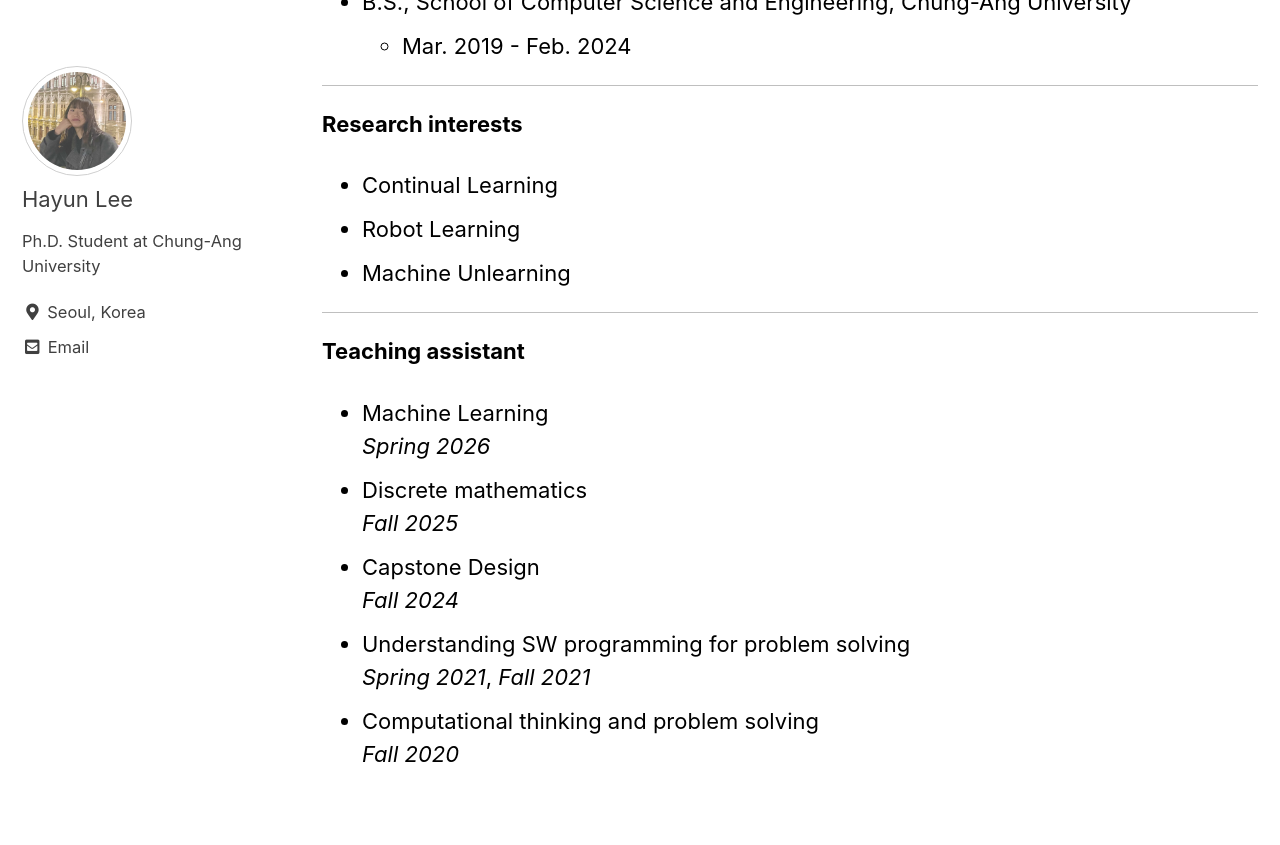
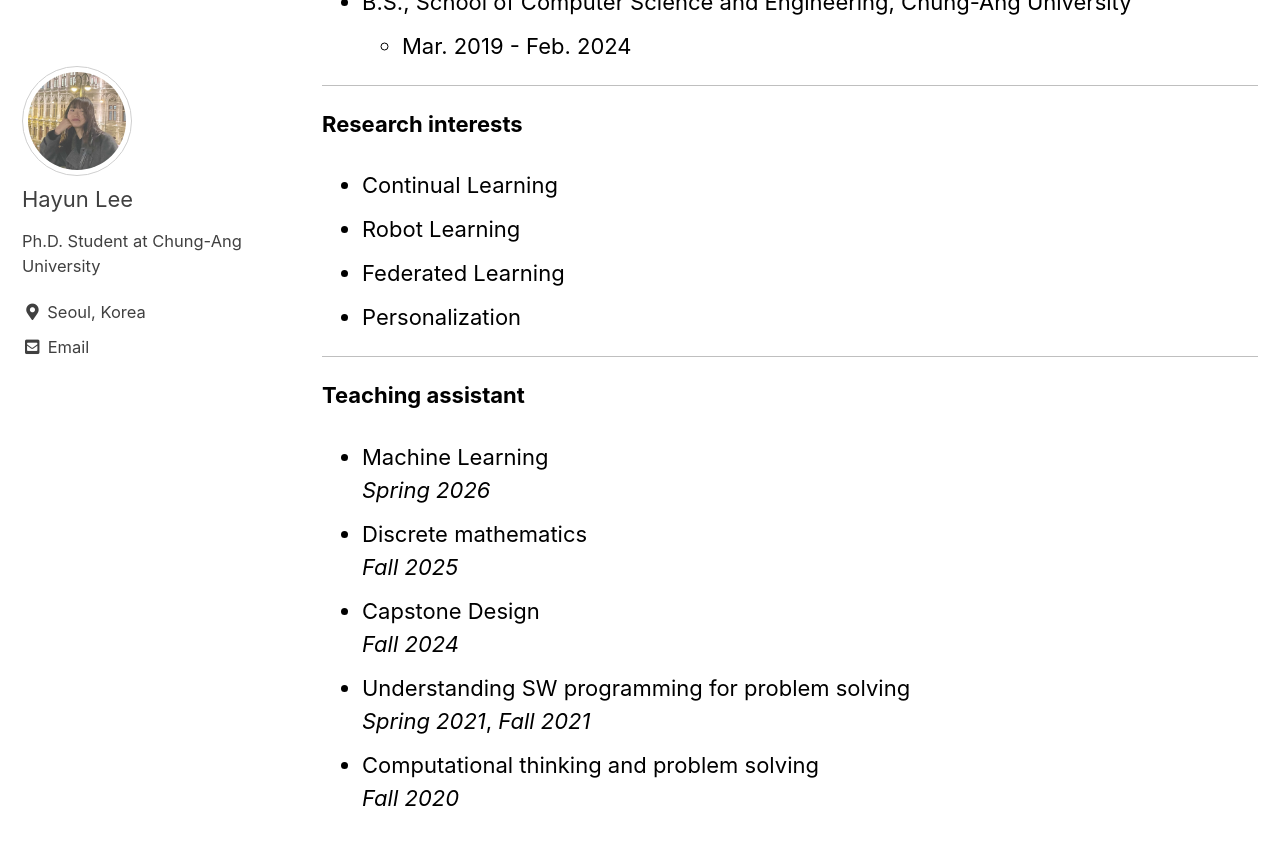
Before and after one commit to sksmslhy/sksmslhy.github.io, a Jekyll site: the page built from _pages/profile.md, in a window 1280 px wide and 900 px high, scrolled down 473 px. Shown: the top 845 px of the window. Built offline with Jekyll 4.4.1, drawn with Linux system fonts in a browser that asks for light colours; cached includes are drawn as plain includes.

Commit message:
modify area

```diff
--- a/_pages/profile.md
+++ b/_pages/profile.md
@@ -20,7 +20,8 @@ ___
 **Research interests**
 - Continual Learning<br>
 - Robot Learning<br>
-- Machine Unlearning
+- Federated Learning<br>
+- Personalization
 
 ___
 <!--
```
Also changed, not shown: index.md (+1 -1 lines).
